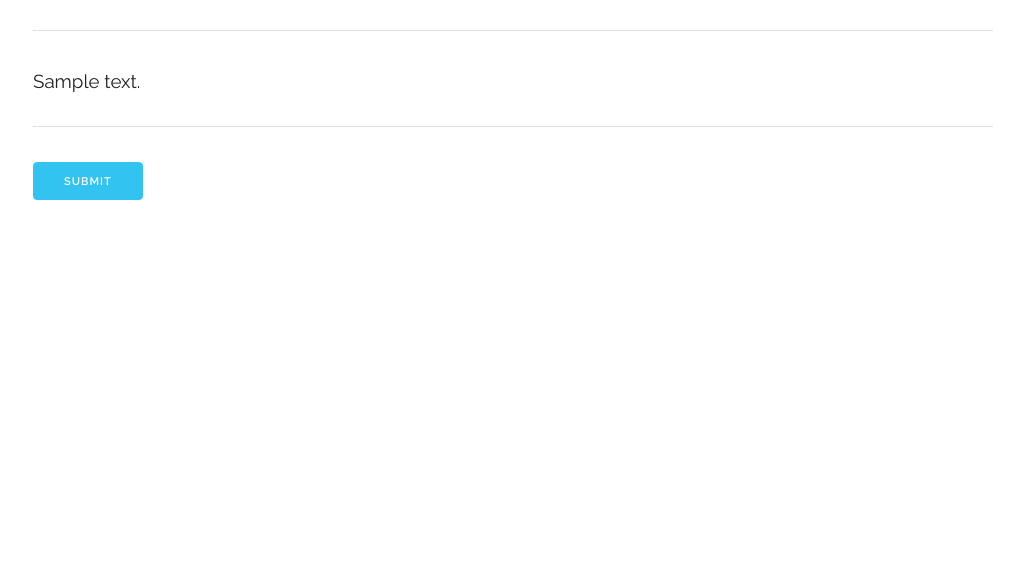
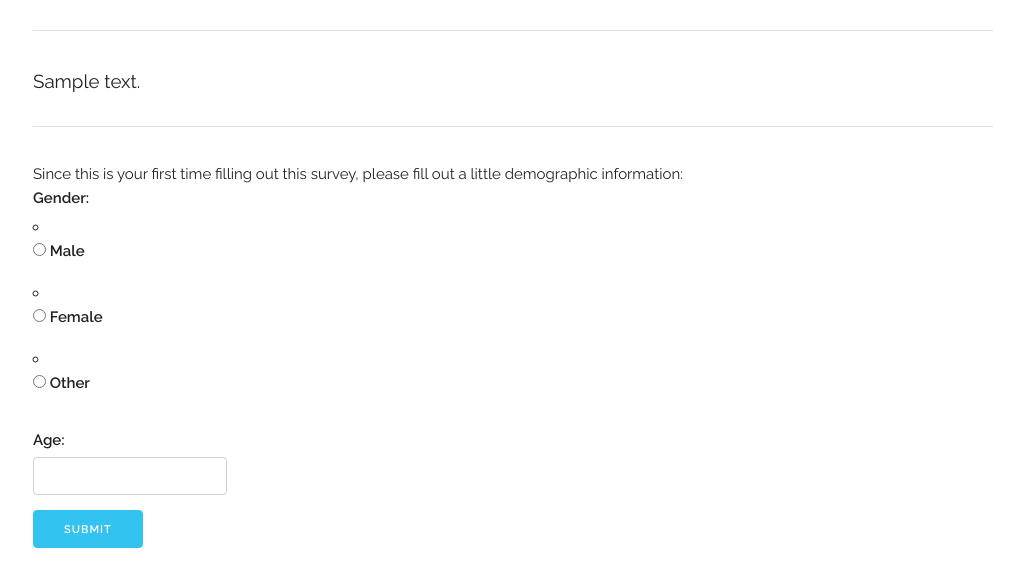
Before and after one commit to jbierfeldt/Humor_Project, a Django app: page /joke/1/rate/ in a window 1280 px wide. Shown: the part 144-731 px from the top of the page, without its empty margins (127-1151 px from the left). Run offline with Django 3.2, Linux system fonts and the light colour scheme; tables that the repository leaves empty hold one stand-in row (values such as "Sample post"); some libraries are stand-ins or nearby versions.

Commit message:
Added Demographic Info through sessions

```diff
--- a/src/jokes/forms.py
+++ b/src/jokes/forms.py
@@ -8,13 +8,15 @@ from jokes.models import Joke, JokeRating
 from jokes.widgets import SliderWidget
 
 class JokeRatingForm(ModelForm):
+	CHOICES = (('0', 'Male',), ('1', 'Female',), ('2', 'Other',))
 	joke = forms.ModelChoiceField(queryset=Joke.objects.all(),
             widget=forms.HiddenInput())
-	punchline = forms.CharField(label="What is the Punchline?", required=False)
+	gender = forms.ChoiceField(widget=forms.RadioSelect, choices=CHOICES)
+	age = forms.IntegerField(required=False)
 
 	class Meta:
 		model = JokeRating
-		fields = ['joke', 'humor_score', 'taboo_score']
+		fields = ['joke', 'humor_score', 'taboo_score', 'gender', 'age']
 		labels = {
 			'humor_score' : 'How funny is this Joke?',
 			'taboo_score' : 'How offensive is this Joke?',
--- a/src/jokes/models.py
+++ b/src/jokes/models.py
@@ -48,6 +48,9 @@ class JokeRating(TimeStampBaseModel):
     humor_score = models.PositiveSmallIntegerField(blank=True, null=True)
     taboo_score = models.PositiveSmallIntegerField(blank=True, null=True)
 
+    gender = models.PositiveSmallIntegerField(blank=True, null=True)
+    age = models.PositiveSmallIntegerField(blank=True, null=True)
+
     def get_absolute_url(self):
         return reverse('joke_detail', args=[self.joke.id])
 
--- a/src/jokes/templates/jokes/jokerating_create.html
+++ b/src/jokes/templates/jokes/jokerating_create.html
@@ -10,6 +10,11 @@
 	<div class="joke-text">{{ joke|linebreaks }}</div>
 	<hr />
     <form action="" method="post">{% csrf_token %}
+        {% if not request.session.gender %}
+        Since this is your first time filling out this survey, please fill out a little demographic information:
+            {{ form.gender.label_tag }} {{ form.gender }}
+            {{ form.age.label_tag }} {{ form.age }}
+        {% endif %}
         {% for field in form.visible_fields %}
             {% if field.name in field_list %}
                 <div class="fieldWrapper">
--- a/src/jokes/views.py
+++ b/src/jokes/views.py
@@ -82,8 +82,17 @@ class RandomizedStudy(CreateView):
 
     def get_initial(self):
         self.joke = self.get_object()
-        return { 'joke': self.joke }
+        self.gender = self.request.session.get('gender', None)
+        self.age = self.request.session.get('age', None)
+        return { 'joke': self.joke, 'age': self.age, 'gender': self.gender }
 
+    def form_valid(self, form):
+        print form.data
+        if form.data['gender']:
+            self.request.session['gender'] = form.data['gender']
+            self.request.session['age'] = form.data['age']
+
+        return super(RandomizedStudy, self).form_valid(form)
 
     def get_context_data(self, **kwargs):
         # # Call the base implementation first to get a context
@@ -91,6 +100,7 @@ class RandomizedStudy(CreateView):
         CHOICES_SETS = [['humor_score', 'taboo_score'], ['humor_score'], ['taboo_score']]
         context['field_list'] = random.choice(CHOICES_SETS)
         context['joke'] = self.joke
+        # self.request.session['fav_color'] = 'blue'
         return context
 
     def get_success_url(self):
```
Also changed, not shown: src/jokes/migrations/0003_auto_20150529_1614.py (added), 3 other files.
